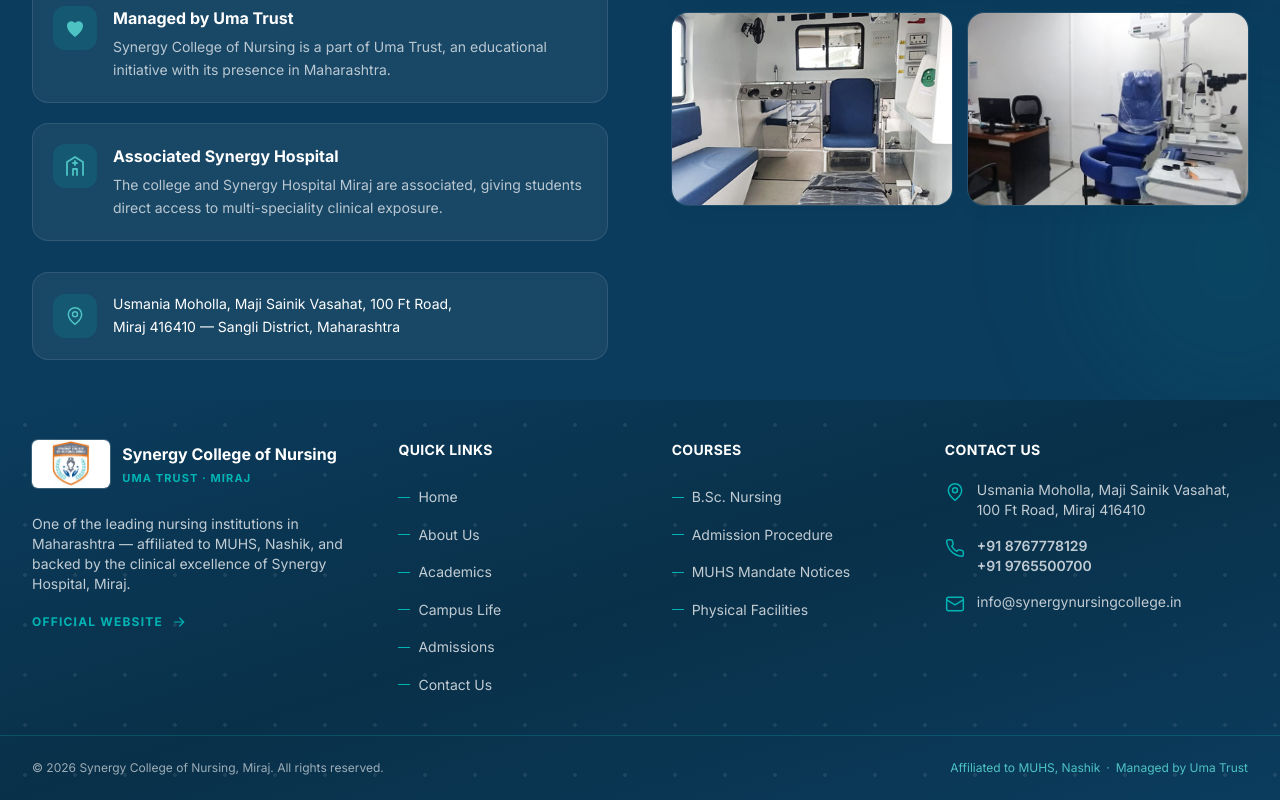
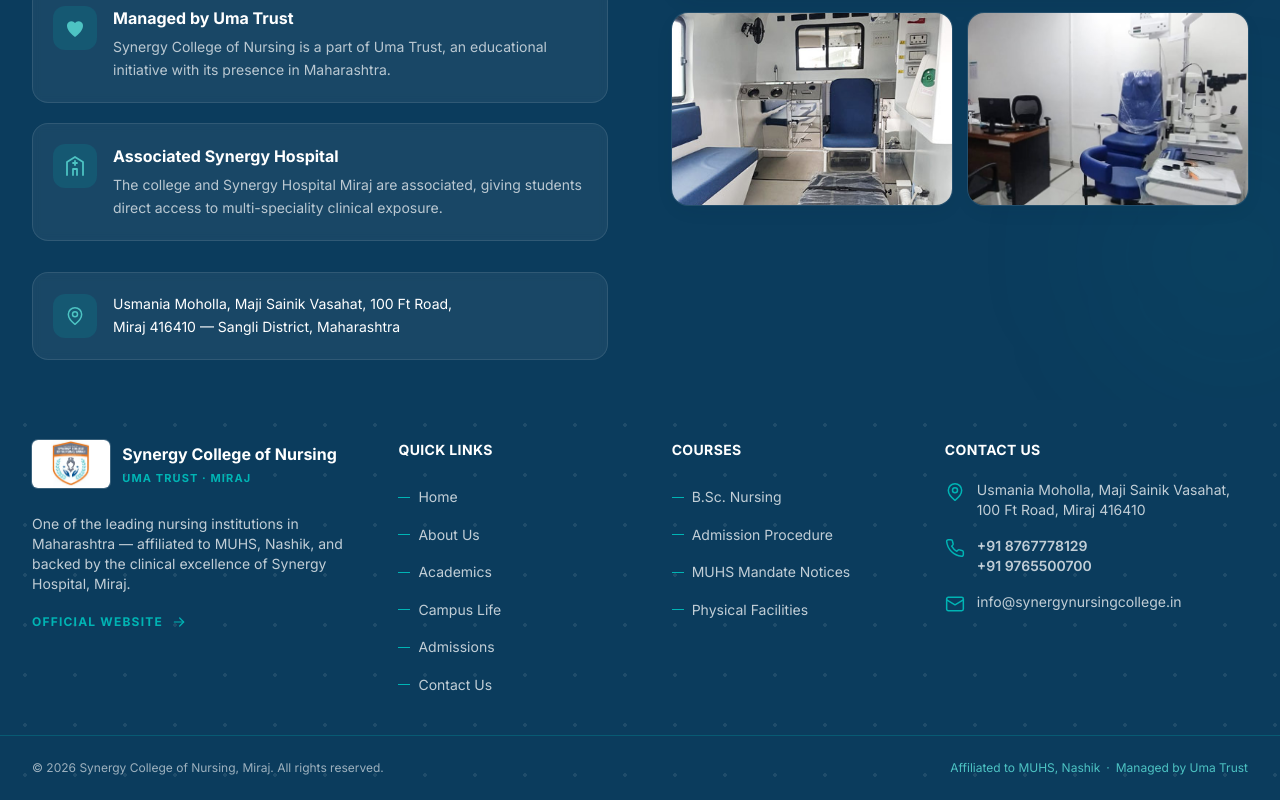
Before and after one commit to sayali2004-commit/synergynursingcollege, a React (Vite) app: page / in a window 1280 px wide. Shown: the part 2726-3526 px from the top of the page. Built offline with nearby package versions, Linux system fonts and the light colour scheme.

Commit message:
Match background colors between College section and Footer
Both now use solid bg-navy-950. Removed gradient from footer and
reduced decorative blur overlay opacity on College section to
eliminate visible color difference at the seam.

```diff
--- a/src/components/College.jsx
+++ b/src/components/College.jsx
@@ -3,14 +3,14 @@
 
 export default function College() {
   return (
-    <section id="college" className="section-pad relative overflow-hidden bg-royal-800">
-      {/* decorative */}
+    <section id="college" className="section-pad relative overflow-hidden bg-navy-950">
+      {/* decorative — very subtle */}
       <div
-        className="pointer-events-none absolute -left-32 top-10 h-80 w-80 rounded-full bg-brand-600/20 blur-3xl"
+        className="pointer-events-none absolute -left-32 top-10 h-80 w-80 rounded-full bg-brand-600/10 blur-3xl"
         aria-hidden="true"
       />
       <div
-        className="pointer-events-none absolute -right-24 bottom-0 h-72 w-72 rounded-full bg-gold-500/10 blur-3xl"
+        className="pointer-events-none absolute -right-24 bottom-0 h-72 w-72 rounded-full bg-gold-500/5 blur-3xl"
         aria-hidden="true"
       />
 
--- a/src/components/Footer.jsx
+++ b/src/components/Footer.jsx
@@ -20,7 +20,7 @@
 
 export default function Footer() {
   return (
-    <footer className="relative overflow-hidden bg-gradient-to-br from-royal-800 via-royal-900 to-navy-950 text-white/75">
+    <footer className="relative overflow-hidden bg-navy-950 text-white/75">
       {/* Subtle dotted texture */}
       <div
         className="pointer-events-none absolute inset-0 opacity-[0.08]"
```
